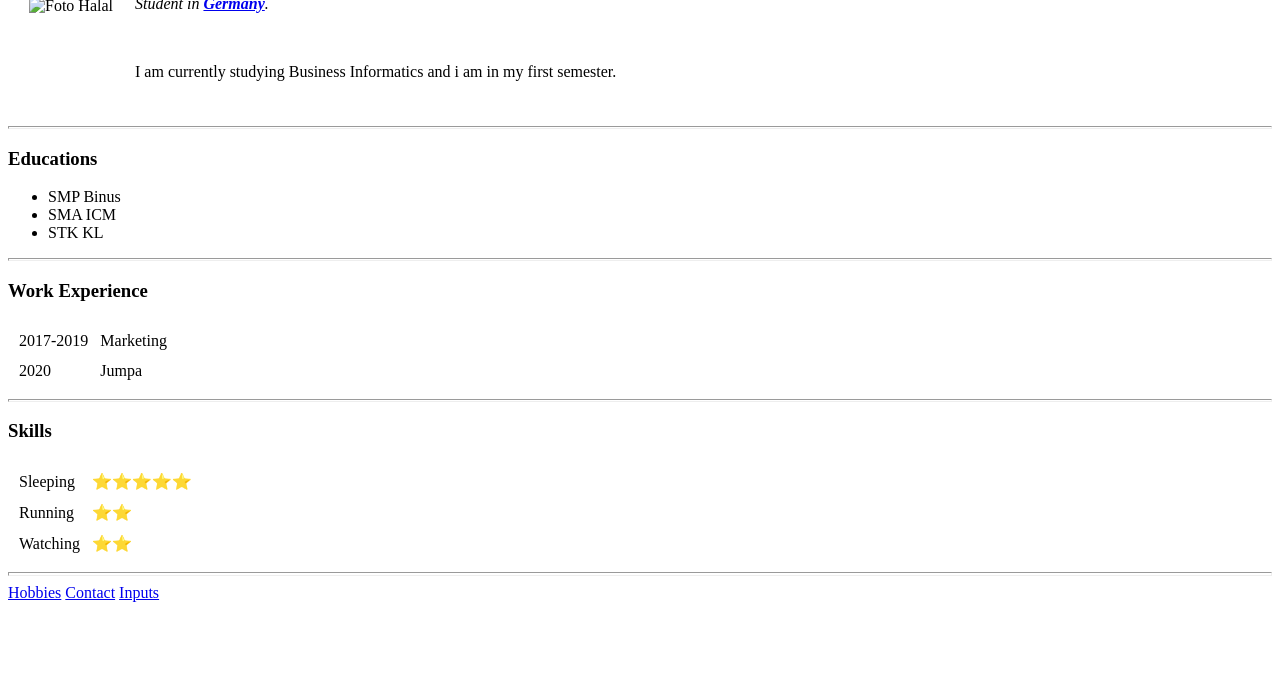
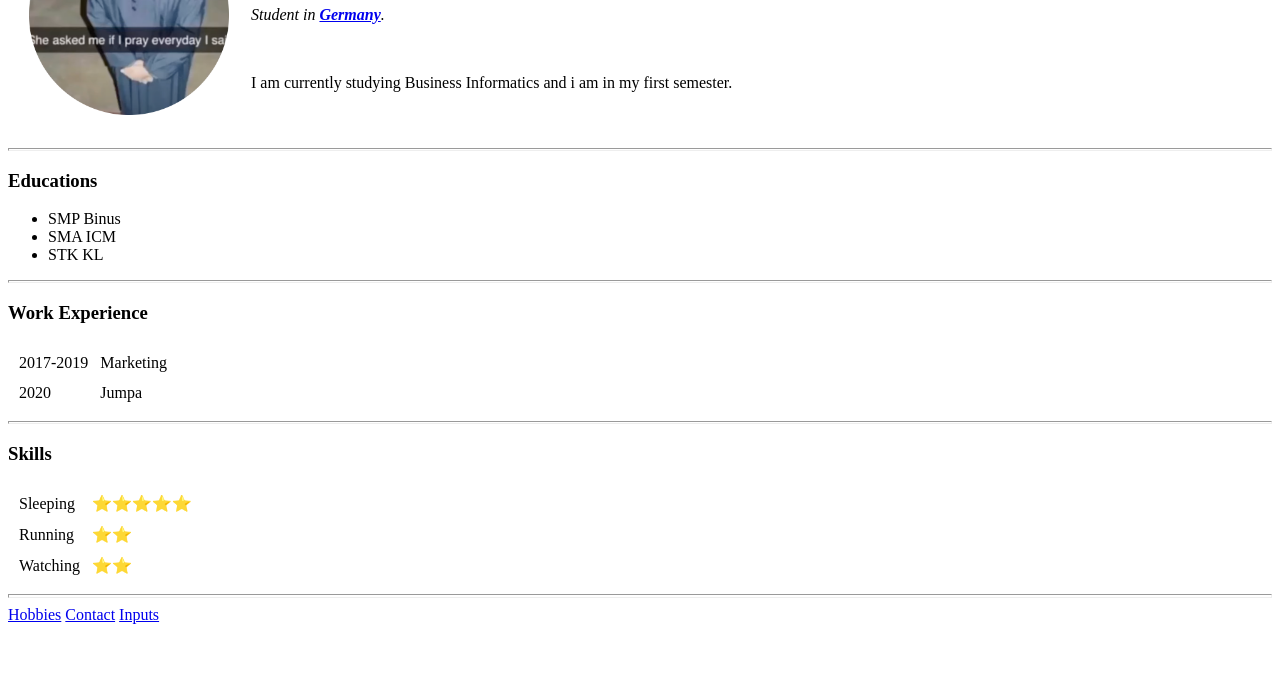
Before and after one commit to bangoren/poomoo, a plain HTML site: page index.html in a window 1280 px wide. Shown: the part 114-800 px from the top of the page. Drawn offline with Linux system fonts and the light colour scheme.

Commit message:
Update index.html

```diff
--- a/index.html
+++ b/index.html
@@ -9,7 +9,7 @@
 <body>
   <table cellspacing="20">
     <tr>
-      <td><img src="images/halal.png" width="200" height="200" alt="Foto Halal"></td>
+      <td><img src="halal.png" width="200" height="200" alt="Foto Halal"></td>
       <td>
         <h1>Farrell Suryo</h1>
         <i>
```
